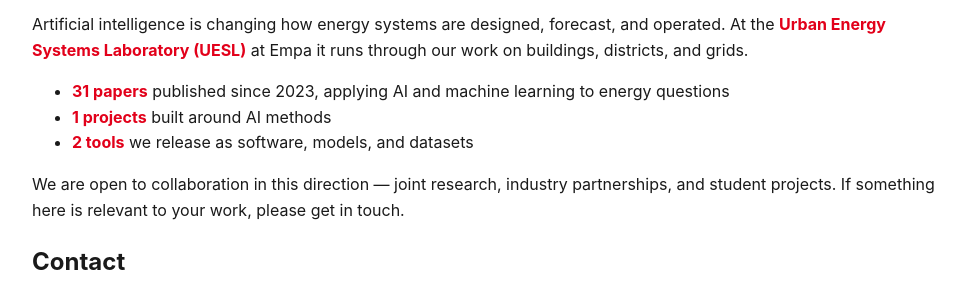
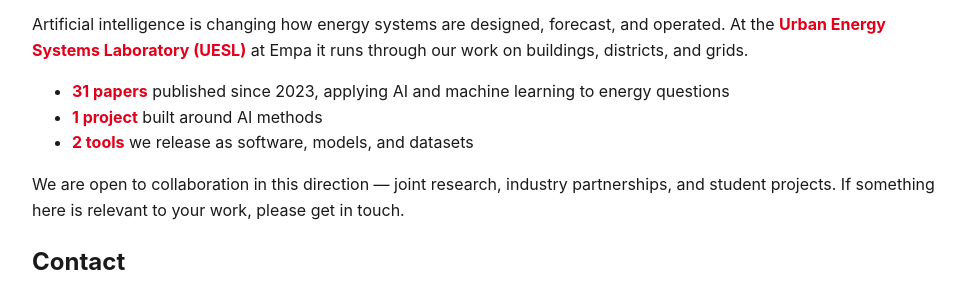
Before and after one commit to uesl-empa/energy-and-AI, a Jekyll site: the page built from index.md, in a window 1280 px wide. Shown: the part 209-509 px from the top of the page, without its empty margins (152-1119 px from the left). Built offline with Jekyll 4.4.1, drawn with Linux system fonts in a browser that asks for light colours.

Commit message:
Fix singular wording when a count is one
The home page read 1 projects. Counts now pick the singular noun
when there is exactly one entry.

Co-Authored-By: Claude Opus 5 <noreply@anthropic.com>

```diff
--- a/index.md
+++ b/index.md
@@ -14,6 +14,10 @@ one for the example heading inside each file's template comment.
 {%- assign paper_count = papers_page.content | split: '### ' | size | minus: 2 -%}
 {%- assign project_count = projects_page.content | split: '### ' | size | minus: 2 -%}
 {%- assign tool_count = tools_page.content | split: '### ' | size | minus: 2 -%}
+{%- if project_count == 1 -%}{%- assign project_noun = 'project' -%}
+{%- else -%}{%- assign project_noun = 'projects' -%}{%- endif -%}
+{%- if tool_count == 1 -%}{%- assign tool_noun = 'tool' -%}
+{%- else -%}{%- assign tool_noun = 'tools' -%}{%- endif -%}
 
 # AI & Urban Energy Systems
 
@@ -23,9 +27,9 @@ runs through our work on buildings, districts, and grids.
 
 - **[{{ paper_count }} papers]({{ '/docs/papers/' | relative_url }})** published since 2023,
   applying AI and machine learning to energy questions
-- **[{% if project_count > 0 %}{{ project_count }} projects{% else %}Projects{% endif %}]({{ '/docs/projects/' | relative_url }})**
+- **[{% if project_count > 0 %}{{ project_count }} {{ project_noun }}{% else %}Projects{% endif %}]({{ '/docs/projects/' | relative_url }})**
   built around AI methods
-- **[{% if tool_count > 0 %}{{ tool_count }} tools{% else %}Tools{% endif %}]({{ '/docs/tools/' | relative_url }})**
+- **[{% if tool_count > 0 %}{{ tool_count }} {{ tool_noun }}{% else %}Tools{% endif %}]({{ '/docs/tools/' | relative_url }})**
   we release as software, models, and datasets
 
 We are open to collaboration in this direction — joint research, industry partnerships, and
```
